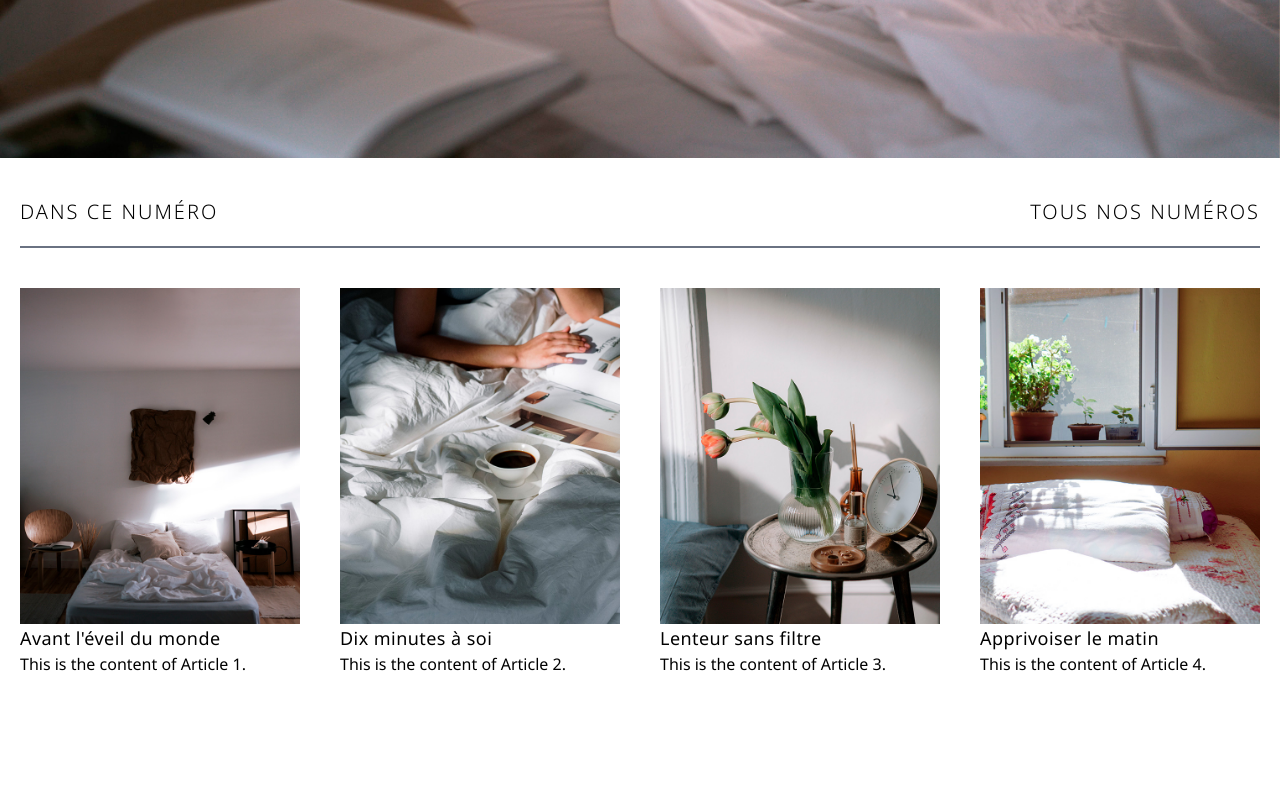
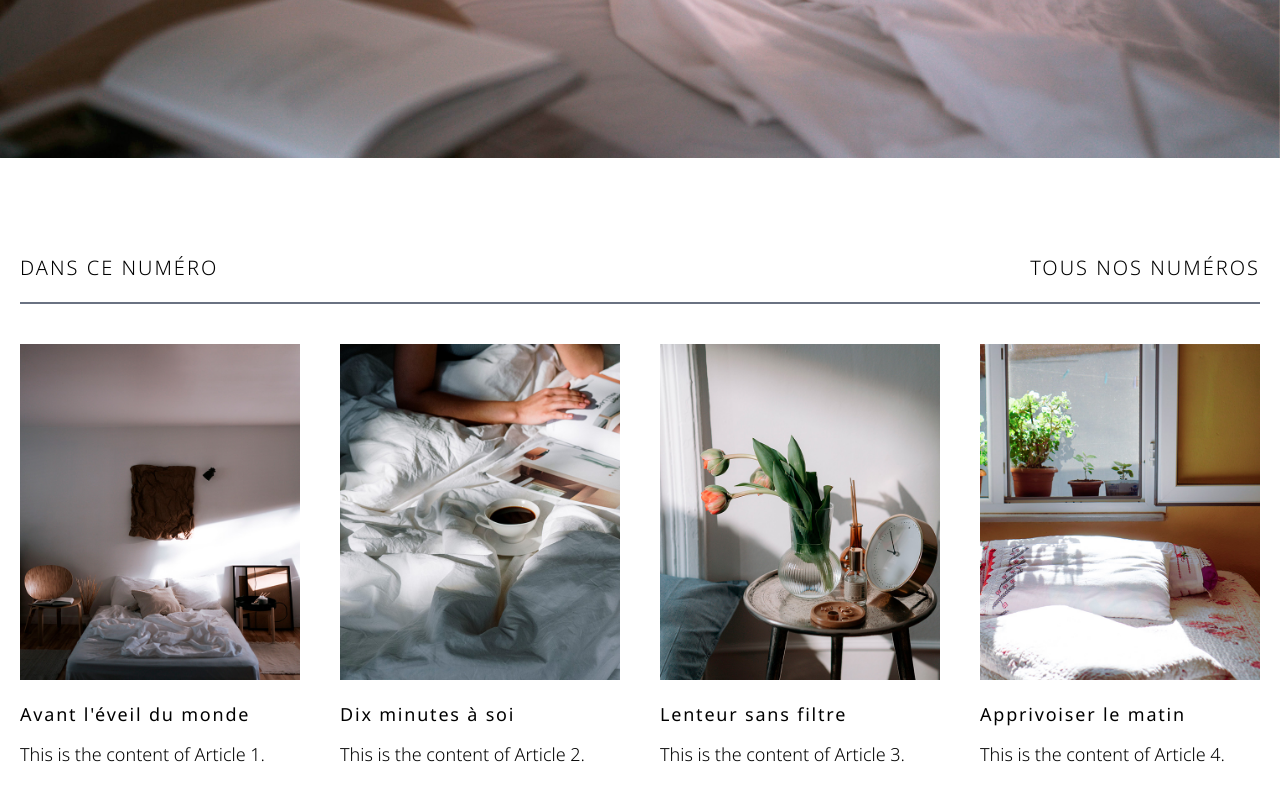
Before and after one commit to kateundercoffler/magazine-sillons, a React (Vite) app: page / in a window 1280 px wide. Shown: the part 598-1398 px from the top of the page. Before the commit the page ends 1274 px from the top, so only its background shows below. Built offline with nearby package versions, Linux system fonts and the light colour scheme; a web font is replaced by a local one; what tailwindcss-animated would draw is missing.

Commit message:
Mise à jour des styles des composants : ajout de marges et ajustement des classes CSS pour une meilleure présentation

```diff
--- a/src/App.tsx
+++ b/src/App.tsx
@@ -23,7 +23,7 @@ function App() {
           <img src="/src/assets/images/image-hero_2880.jpg" alt="placeholder" />
         </div>
       </header>
-      <main className="mx-auto max-w-360 px-5">
+      <main className="mx-auto mb-24 max-w-360 px-5">
         <EnteteNumero />
         <section id="articles">
           <Articles />
--- a/src/ArticleCard.tsx
+++ b/src/ArticleCard.tsx
@@ -24,10 +24,10 @@ export default function ArticleCard({ cardData }: Props) {
         />
       </figure>
       <div className="card-body place-self-start">
-        <h2 className="card-title font-normal tracking-wide text-lg">
+        <h2 className="card-title pt-5 font-normal tracking-widest text-lg">
           {cardData.title}
         </h2>
-        <p>{cardData.description}</p>
+        <p className="font-light pt-3 text-lg">{cardData.description}</p>
       </div>
     </div>
   );
--- a/src/EnteteNumero.tsx
+++ b/src/EnteteNumero.tsx
@@ -1,10 +1,8 @@
-import React from "react";
-
 type Props = {};
 
 export default function EnteteNumero({}: Props) {
   return (
-    <div className="flex justify-between text-xl uppercase font-light tracking-widest text-primary border-b-2 border-b-gray-500 pb-5 my-10">
+    <div className="flex justify-between text-xl uppercase font-light tracking-widest text-primary border-b-2 border-b-gray-500 pb-5 mb-10 mt-24">
       <span>Dans ce numéro</span>
       <span>
         <a href="#">Tous nos numéros</a>
```
